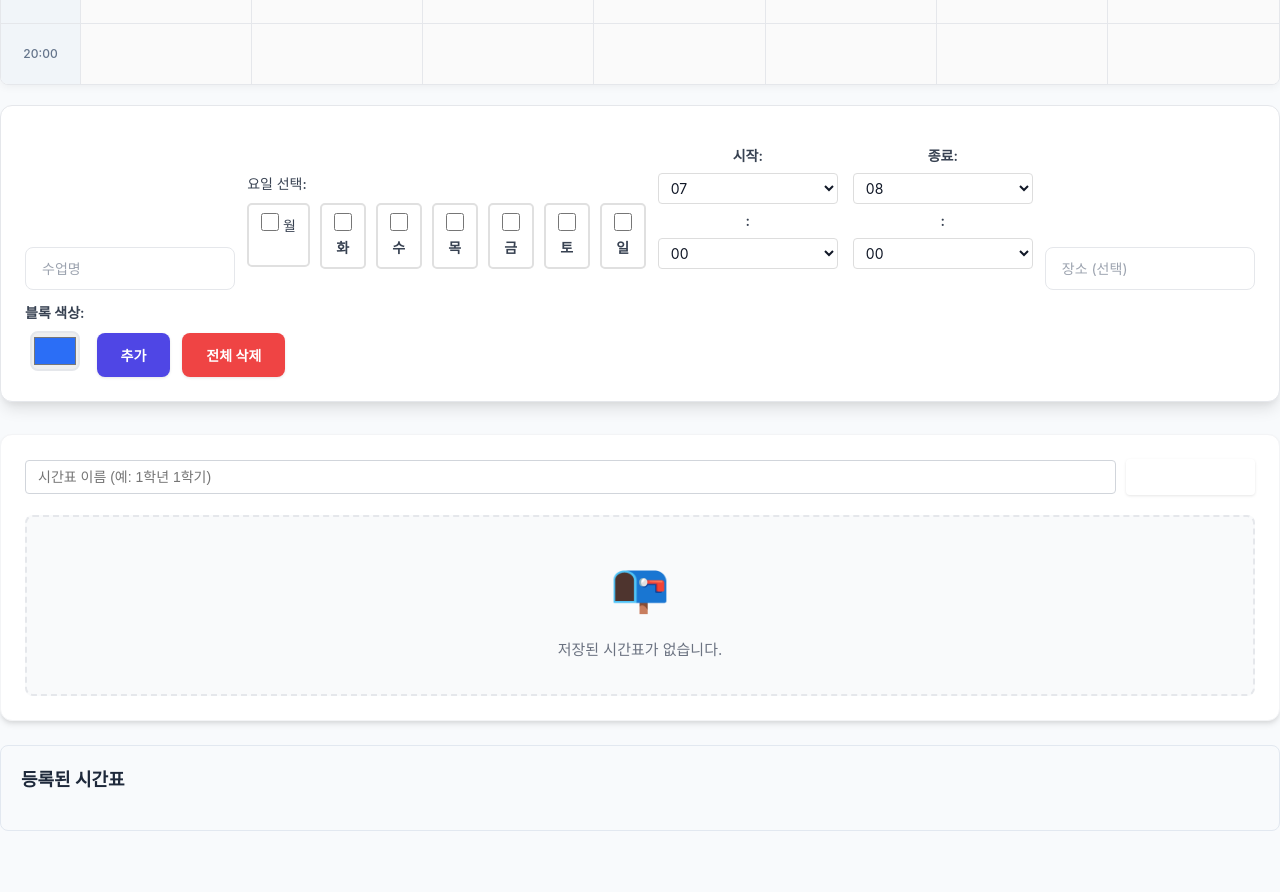
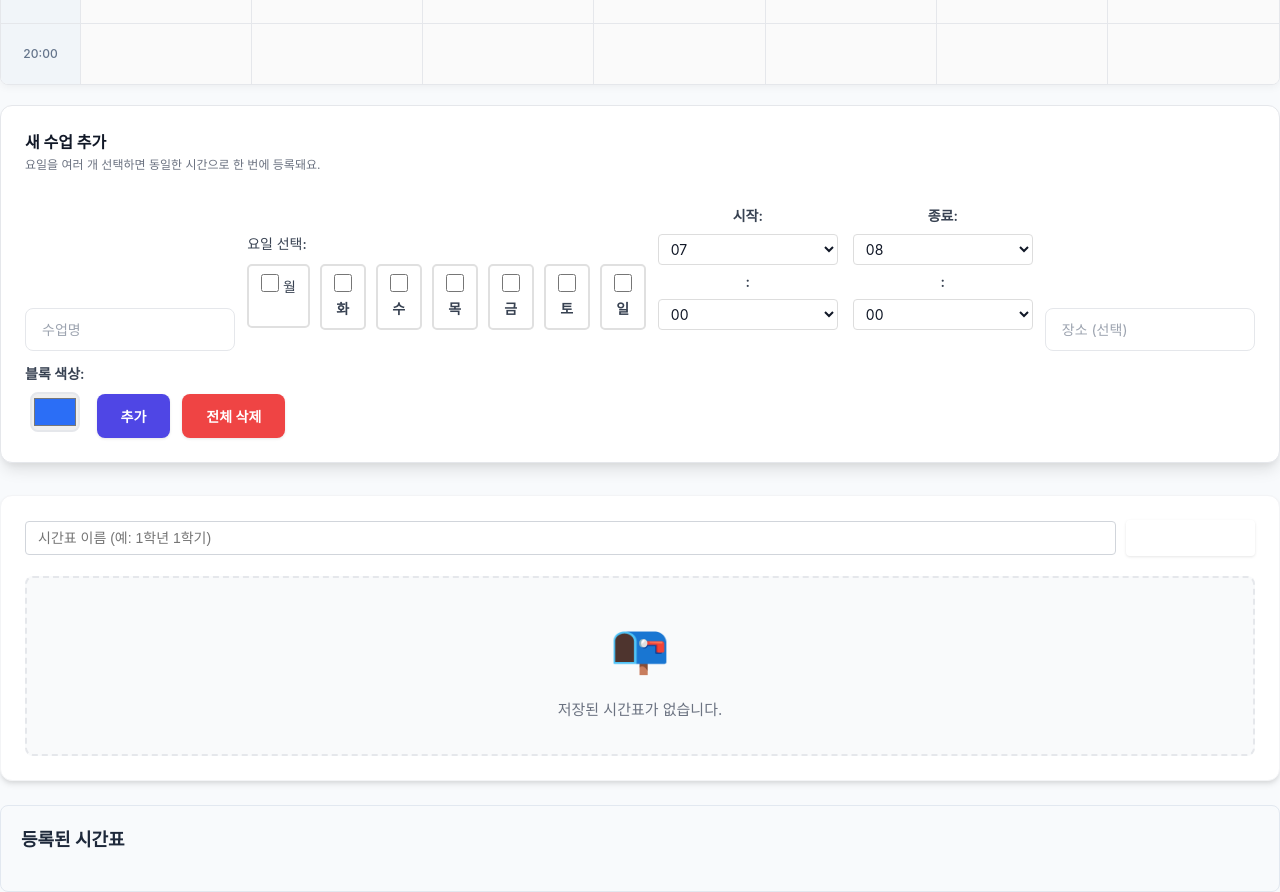
Before and after one commit to kimjinsoegk/Web-Programming, a website: page timetable.html in a window 1280 px wide. Shown: the part 1820-2712 px from the top of the page. Before the commit the page ends 2651 px from the top, so only its background shows below. Drawn offline with Linux system fonts and the light colour scheme.

Commit message:
Add instructional text to class addition form: clarify multi-day selection feature

```diff
--- a/timetable.html
+++ b/timetable.html
@@ -31,6 +31,10 @@
 
             <!-- 수업 추가 폼 (그리드 아래 위치) -->
             <form id="schedule-form" class="form">
+                <div style="width:100%; margin-bottom:4px;">
+                    <strong style="font-size:16px;">새 수업 추가</strong>
+                    <div style="font-size:12px; color:#6b7280;">요일을 여러 개 선택하면 동일한 시간으로 한 번에 등록돼요.</div>
+                </div>
                 <input type="text" id="class-name" placeholder="수업명" required>
 
                 <div class="day-selection">
```
